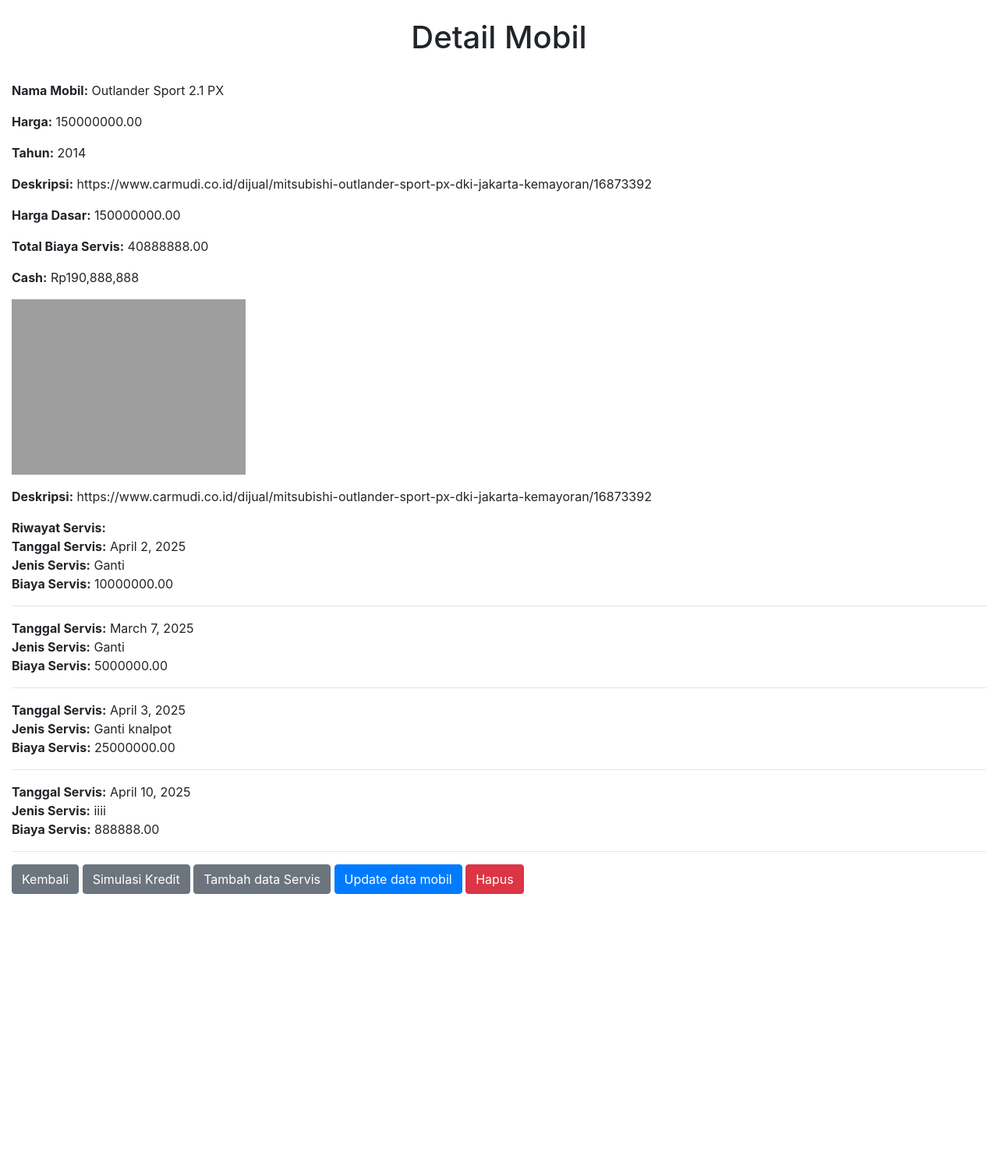
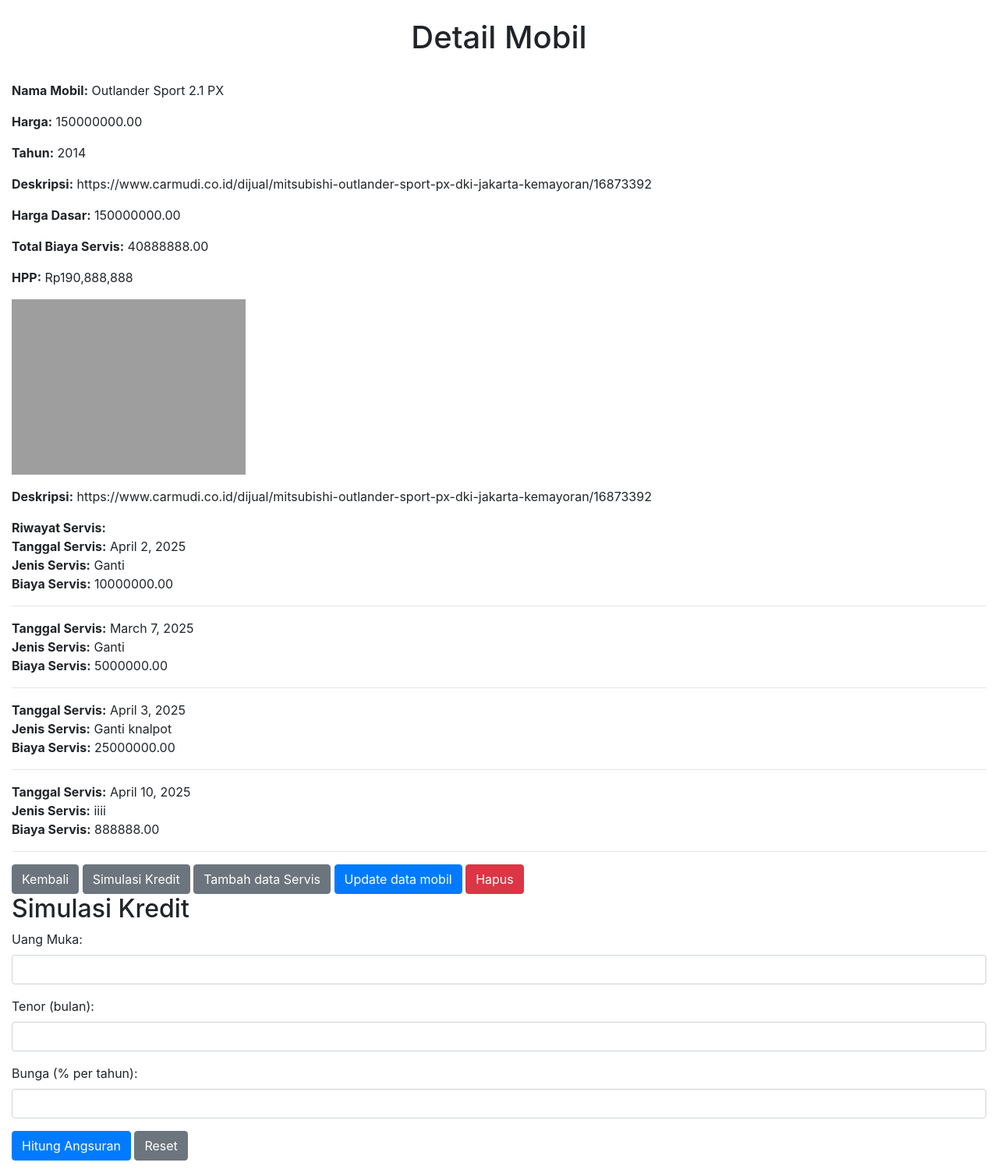
Before and after one commit to xarksy/carShowroom, a Django app: page /detail/4/ in a window 1280 px wide. Shown: the whole page at 78% size. Before the commit the page ends 1147 px from the top, so only its background shows below. Run offline with Django 5.2, Linux system fonts and the light colour scheme; data comes from the database, SQL or seed files in the repository; some libraries are stand-ins or nearby versions; grey boxes are pictures that could not be loaded.

Commit message:
tambah hasil perhitungan dibawahnya done belum penyesuaian rumusnya

```diff
--- a/showroomCar/cars/static/cars/js/custom.js
+++ b/showroomCar/cars/static/cars/js/custom.js
@@ -28,6 +28,7 @@ function attachListeners() {
 }
 
 
+
 window.onload = function() {
     attachListeners();
 }
--- /dev/null
+++ b/showroomCar/cars/static/cars/js/hpp_bank.js
@@ -0,0 +1,44 @@
+window.addEventListener('DOMContentLoaded', function () {
+const cashInput = document.getElementById('cash');
+    const tenorInput = document.getElementById('tenor');
+    const interestInput = document.getElementById('interest');
+
+    const calculateButton = document.getElementById('hitung');
+    const resetButton = document.getElementById('reset_hitungan');
+
+    const resultDiv = document.createElement('div');
+    resultDiv.id = 'simulation_result';
+    document.getElementById('credit_simulation').appendChild(resultDiv);
+
+    calculateButton.addEventListener('click', function (event) {
+        event.preventDefault();
+
+        const cash = parseFloat(cashInput.value.replace(/,/g, '')) || 0;
+        const tenor = parseInt(tenorInput.value) || 0;
+        const interest = parseFloat(interestInput.value) || 0;
+
+        if (cash && tenor && interest) {
+            const monthlyInterestRate = interest / 100 / 12;
+            const monthlyPayment = (cash * monthlyInterestRate) / (1 - Math.pow(1 + monthlyInterestRate, -tenor));
+            const totalPayment = monthlyPayment * tenor;
+            const totalInterest = totalPayment - cash;
+
+            resultDiv.innerHTML = `
+                <h3>Hasil Simulasi</h3>
+                <p>Uang Muka: Rp${cash.toLocaleString()}</p>
+                <p>Tenor: ${tenor} bulan</p>
+                <p>Bunga: ${interest}% per tahun</p>
+                <p>Angsuran per bulan: Rp${monthlyPayment.toLocaleString()}</p>
+                <p>Total Pembayaran: Rp${totalPayment.toLocaleString()}</p>
+                <p>Total Bunga: Rp${totalInterest.toLocaleString()}</p>
+            `;
+        }
+    });
+
+    resetButton.addEventListener('click', function () {
+        cashInput.value = '';
+        tenorInput.value = 12; // Set default tenor to 12 months
+        interestInput.value = 5; // Set default interest to 5%
+        resultDiv.innerHTML = ''; // Clear previous results
+    });
+});
--- a/showroomCar/cars/templates/cars/detail.html
+++ b/showroomCar/cars/templates/cars/detail.html
@@ -1,3 +1,4 @@
+{%load static%}
 {% load humanize %}
 <!DOCTYPE html>
 <html lang="en">
@@ -42,7 +43,7 @@
         </div>
 
         <div class="mb-3">
-            <strong>Cash:</strong> Rp{{ cash|floatformat:0|intcomma }}
+            <strong>HPP:</strong> Rp{{ cash|floatformat:0|intcomma }}
         </div>
 
         <div class="mb-3">
@@ -77,6 +78,25 @@
             {% csrf_token %}
             <button type="submit" onclick="return confirm('Yakin ingin menghapus mobil ini?')" class="btn btn-danger">Hapus</button>
         </form>
+
+        <div class="mb-3" id='credit_simulation'>
+            <h2>Simulasi Kredit</h2>
+                <div class="mb-3">
+                    <label for="cash">Uang Muka:</label>
+                    <input type="number" name="cash" id="cash" class="form-control" required>
+                </div>
+                <div class="mb-3">
+                    <label for="tenor">Tenor (bulan):</label>
+                    <input type="number" name="tenor" id="tenor" class="form-control" required>
+                </div>
+                <div class="mb-3">
+                    <label for="interest">Bunga (% per tahun):</label>
+                    <input type="number" name="interest" id="interest" class="form-control" required>
+                </div>
+                <button type="submit" class="btn btn-primary" id="hitung">Hitung Angsuran</button>
+                <button type="reset" class="btn btn-secondary" id="reset_hitungan">Reset</button>
+        </div>
+
     </div>
 
     <script src="https://code.jquery.com/jquery-3.2.1.slim.min.js"
@@ -88,5 +108,7 @@
     <script src="https://cdn.jsdelivr.net/npm/bootstrap@4.0.0/dist/js/bootstrap.min.js"
             integrity="sha384-JZR6Spejh4U02d8jOt6vLEHfe/JQGiRRSQQxSfFWpi1MquVdAyjUar5+76PVCmYl"
             crossorigin="anonymous"></script>
+
+    <script src="{% static "cars/js/hpp_bank.js" %}"></script>
 </body>
 </html>
```
